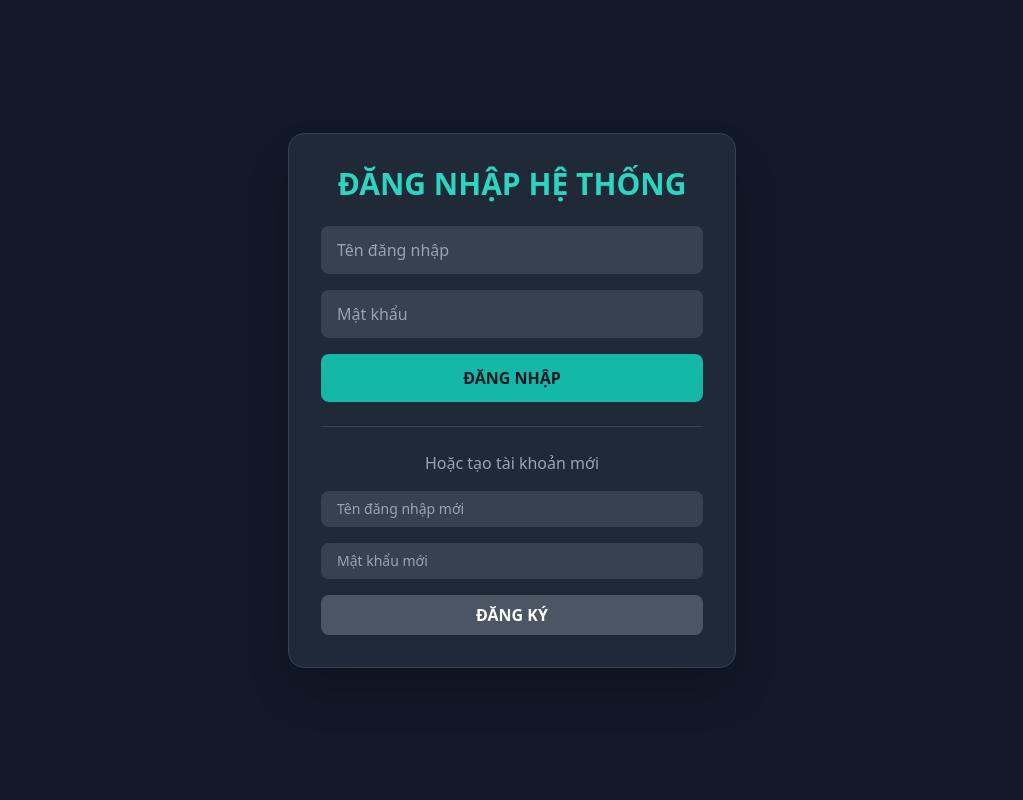
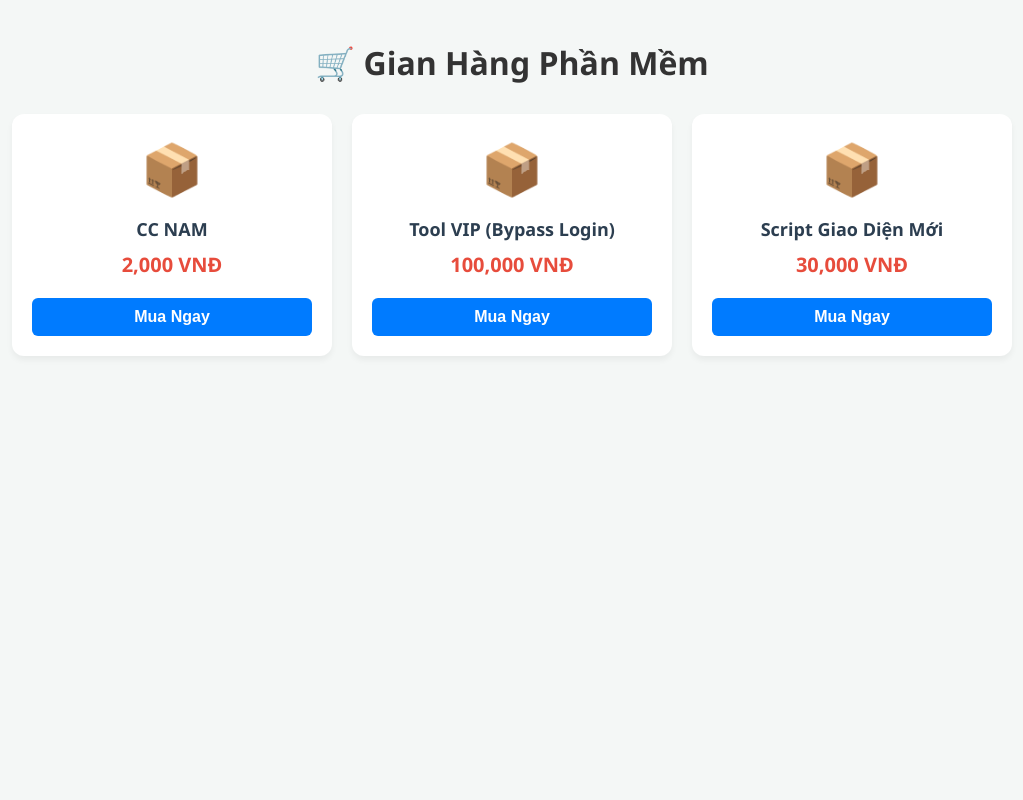
Before and after one commit to legiakhanhdz2011-stack/shop-tool, a FastAPI app: page / in a window 1280 px wide. Shown: the whole page, without its empty margins (128-1151 px from the left). Run offline with FastAPI, Linux system fonts and the light colour scheme; some libraries are stand-ins or nearby versions.

Commit message:
Update index.html

```diff
--- a/templates/index.html
+++ b/templates/index.html
@@ -3,106 +3,149 @@
 <head>
     <meta charset="UTF-8">
     <meta name="viewport" content="width=device-width, initial-scale=1.0">
-    <title>Premium Tool Shop</title>
-    <!-- Tích hợp Tailwind CSS để giao diện đẹp lung linh -->
-    <script src="https://cdn.tailwindcss.com"></script>
+    <title>Cửa Hàng Tool Tự Động</title>
+    <style>
+        body { font-family: 'Segoe UI', Tahoma, Geneva, Verdana, sans-serif; background: #f4f7f6; margin: 0; padding: 20px; }
+        h1 { text-align: center; color: #333; margin-bottom: 30px; }
+
+        /* Kệ hàng (Grid Layout) */
+        .store-grid { display: grid; grid-template-columns: repeat(auto-fill, minmax(250px, 1fr)); gap: 20px; max-width: 1000px; margin: 0 auto; }
+        .product-card { background: white; padding: 20px; border-radius: 12px; box-shadow: 0 4px 6px rgba(0,0,0,0.05); text-align: center; transition: transform 0.2s; }
+        .product-card:hover { transform: translateY(-5px); box-shadow: 0 8px 15px rgba(0,0,0,0.1); }
+        .product-icon { font-size: 50px; margin-bottom: 15px; }
+        .product-name { font-size: 18px; font-weight: bold; color: #2c3e50; margin-bottom: 10px; }
+        .product-price { color: #e74c3c; font-size: 20px; font-weight: bold; margin-bottom: 20px; }
+        .btn-buy { background: #007bff; color: white; border: none; padding: 10px 20px; border-radius: 6px; font-size: 16px; cursor: pointer; width: 100%; font-weight: bold; }
+        .btn-buy:hover { background: #0056b3; }
+
+        /* Popup Thanh Toán (Modal) */
+        .modal-overlay { display: none; position: fixed; top: 0; left: 0; width: 100%; height: 100%; background: rgba(0,0,0,0.6); justify-content: center; align-items: center; z-index: 1000; }
+        .modal-content { background: white; padding: 30px; border-radius: 12px; width: 90%; max-width: 350px; text-align: center; position: relative; }
+        .close-btn { position: absolute; top: 10px; right: 15px; font-size: 24px; cursor: pointer; color: #888; }
+        .qr-image { width: 100%; border-radius: 10px; border: 2px solid #eee; margin: 15px 0; }
+        #modal-msg { margin-top: 15px; font-weight: bold; }
+    </style>
 </head>
-<body class="bg-gray-900 text-white font-sans min-h-screen flex flex-col items-center justify-center p-4">
+<body>
 
-    <!-- PHẦN 1: NẾU CHƯA ĐĂNG NHẬP (HIỆN FORM ĐĂNG KÝ / ĐĂNG NHẬP) -->
-    {% if not username %}
-    <div class="bg-gray-800 p-8 rounded-2xl shadow-2xl w-full max-w-md border border-gray-700">
-        <h1 class="text-3xl font-bold text-center text-teal-400 mb-6">ĐĂNG NHẬP HỆ THỐNG</h1>
+    <h1>🛒 Gian Hàng Phần Mềm</h1>
 
-        <!-- Form Đăng Nhập -->
-        <form action="/login" method="POST" class="space-y-4">
-            <input type="text" name="username" placeholder="Tên đăng nhập" required
-                   class="w-full px-4 py-3 bg-gray-700 rounded-lg focus:outline-none focus:ring-2 focus:ring-teal-400">
-            <input type="password" name="password" placeholder="Mật khẩu" required
-                   class="w-full px-4 py-3 bg-gray-700 rounded-lg focus:outline-none focus:ring-2 focus:ring-teal-400">
-            <button type="submit" class="w-full py-3 bg-teal-500 hover:bg-teal-400 text-gray-900 font-bold rounded-lg transition duration-300">
-                ĐĂNG NHẬP
-            </button>
-        </form>
+    <div class="store-grid">
+        {% for pid, item in products.items() %}
+        <div class="product-card">
+            <div class="product-icon">📦</div>
+            <div class="product-name">{{ item.name }}</div>
+            <div class="product-price">{{ "{:,.0f}".format(item.price) }} VNĐ</div>
+            <button class="btn-buy" onclick="openPayment('{{ pid }}', {{ item.price }}, '{{ item.name }}')">Mua Ngay</button>
+        </div>
+        {% endfor %}
+    </div>
 
-        <div class="mt-6 border-t border-gray-700 pt-6">
-            <h2 class="text-center text-gray-400 mb-4">Hoặc tạo tài khoản mới</h2>
-            <!-- Form Đăng Ký -->
-            <form action="/register" method="POST" class="space-y-4">
-                <input type="text" name="username" placeholder="Tên đăng nhập mới" required
-                       class="w-full px-4 py-2 bg-gray-700 rounded-lg text-sm">
-                <input type="password" name="password" placeholder="Mật khẩu mới" required
-                       class="w-full px-4 py-2 bg-gray-700 rounded-lg text-sm">
-                <button type="submit" class="w-full py-2 bg-gray-600 hover:bg-gray-500 font-bold rounded-lg transition duration-300">
-                    ĐĂNG KÝ
-                </button>
-            </form>
-        </div>
-    </div>
-    {% endif %}
+    <div class="modal-overlay" id="paymentModal">
+        <div class="modal-content">
+            <span class="close-btn" onclick="closeModal()">×</span>
+            <h3 id="modal-title">Thanh Toán</h3>
+            <p style="color: #666; font-size: 14px;">Mã đơn: <b id="display-order-id" style="color: black;"></b></p>
 
-    <!-- PHẦN 2: NẾU ĐÃ ĐĂNG NHẬP (HIỆN SHOP MUA HÀNG) -->
-    {% if username %}
-    <div class="w-full max-w-4xl">
-        <!-- Thanh điều hướng -->
-        <div class="flex justify-between items-center bg-gray-800 p-4 rounded-xl shadow-lg mb-8 border border-gray-700">
-            <h2 class="text-xl font-bold text-teal-400">Xin chào, {{ username }}! 🖐</h2>
-            <a href="/logout" class="px-4 py-2 bg-red-500 hover:bg-red-600 text-white font-bold rounded-lg transition">Đăng Xuất</a>
-        </div>
+            <img id="qr-code" class="qr-image" src="" alt="Mã QR">
 
-        <!-- Sản phẩm -->
-        <div class="bg-gray-800 rounded-2xl overflow-hidden shadow-2xl border border-gray-700 text-center p-8">
-            <div class="text-6xl mb-4">🚀</div>
-            <h3 class="text-3xl font-bold mb-2">Tool VIP System Mod</h3>
-            <p class="text-gray-400 mb-6">Phần mềm can thiệp hệ thống tự động hóa cực mạnh.</p>
-            <div class="text-4xl font-extrabold text-teal-400 mb-8">2.000 VNĐ</div>
+            <p style="font-size: 13px; color: #555;">Mở app ngân hàng quét mã. Cửa sổ sẽ tự tải file sau khi chuyển thành công.</p>
 
-            <!-- Nút mua hàng -->
-            <button onclick="muaHang()" id="btn-mua"
-                    class="px-10 py-4 bg-teal-500 hover:bg-teal-400 text-gray-900 font-bold text-xl rounded-full shadow-[0_0_15px_rgba(20,184,166,0.5)] transition-all transform hover:scale-105">
-                MUA NGAY / TẢI XUỐNG
-            </button>
-
-            <!-- Khu vực hiện mã thanh toán -->
-            <div id="khu-vuc-thanh-toan" class="hidden mt-8 p-6 bg-gray-900 rounded-xl border border-dashed border-teal-500">
-                <h4 class="text-lg text-gray-300">Vui lòng chuyển đúng <b class="text-teal-400">2.000đ</b> với nội dung:</h4>
-                <div id="ma-don-hang" class="text-4xl font-bold text-yellow-400 my-4 tracking-widest">ĐANG TẠO...</div>
-                <div class="flex items-center justify-center space-x-2 text-gray-400">
-                    <svg class="animate-spin h-5 w-5 text-teal-500" xmlns="http://www.w3.org/2000/svg" fill="none" viewBox="0 0 24 24"><circle class="opacity-25" cx="12" cy="12" r="10" stroke="currentColor" stroke-width="4"></circle><path class="opacity-75" fill="currentColor" d="M4 12a8 8 0 018-8V0C5.373 0 0 5.373 0 12h4zm2 5.291A7.962 7.962 0 014 12H0c0 3.042 1.135 5.824 3 7.938l3-2.647z"></path></svg>
-                    <span>Hệ thống đang chờ tiền vào... Không tắt trang này!</span>
-                </div>
-            </div>
+            <div id="modal-msg"></div>
         </div>
     </div>
 
-    <!-- Script xử lý mua hàng -->
     <script>
-        async function muaHang() {
-            document.getElementById('btn-mua').style.display = 'none';
-            document.getElementById('khu-vuc-thanh-toan').style.display = 'block';
+        let currentOrderId = "";
+        let autoCheckInterval; // Biến lưu vòng lặp kiểm tra
 
-            // Gọi API tạo đơn hàng mới
-            const res = await fetch('/create-order', { method: 'POST' });
-            const data = await res.json();
-            const order_id = data.order_id;
+        async function openPayment(productId, price, productName) {
+            // 1. Tạo một mã đơn hàng ngẫu nhiên (Ví dụ: DH8492)
+            currentOrderId = "DH" + Math.floor(1000 + Math.random() * 9000);
 
-            // Hiển thị mã đơn lên web
-            document.getElementById('ma-don-hang').innerText = order_id;
+            // 2. Báo cho Backend biết khách vừa tạo đơn
+            await fetch('/create-order', {
+                method: 'POST',
+                headers: {'Content-Type': 'application/json'},
+                body: JSON.stringify({ order_id: currentOrderId, product_id: productId })
+            });
 
-            // Bắt đầu vòng lặp kiểm tra trạng thái
-            let kiemTra = setInterval(async () => {
-                const checkRes = await fetch('/api/check-status/' + order_id);
-                const statusData = await checkRes.json();
+            // 3. Cập nhật thông tin lên cửa sổ Popup
+            document.getElementById('modal-title').innerText = productName;
+            document.getElementById('display-order-id').innerText = currentOrderId;
 
-                if (statusData.status === 'success') {
-                    clearInterval(kiemTra);
-                    alert("✅ Thanh toán thành công! Bấm OK để tải file xuống.");
-                    window.location.href = statusData.file_url;
+            // Hiệu ứng đang chờ thanh toán
+            const msgDiv = document.getElementById('modal-msg');
+            msgDiv.innerText = "⏳ Hệ thống đang tự động check...";
+            msgDiv.style.color = "#f39c12";
+
+            // 4. CHÚ Ý: NHỚ THAY 'MB-0123456789' BẰNG STK CỦA BẠN NHÉ
+            // Cú pháp chuẩn: TÊN_VIẾT_TẮT_BANK-SỐ_TÀI_KHOẢN (Ví dụ: VCB-0123456789)
+            const bankAccount = "MB-63498066778899";
+            const qrUrl = `https://img.vietqr.io/image/${bankAccount}-compact2.png?amount=${price}&addInfo=${currentOrderId}`;
+            document.getElementById('qr-code').src = qrUrl;
+
+            // Hiển thị Popup
+            document.getElementById('paymentModal').style.display = 'flex';
+
+            // BẮT ĐẦU TỰ ĐỘNG KIỂM TRA MỖI 3 GIÂY (3000ms)
+            if(autoCheckInterval) clearInterval(autoCheckInterval);
+            autoCheckInterval = setInterval(autoCheckPayment, 3000);
+        }
+
+        function closeModal() {
+            document.getElementById('paymentModal').style.display = 'none';
+            // Hủy vòng lặp kiểm tra nếu khách chủ động đóng cửa sổ
+            if(autoCheckInterval) clearInterval(autoCheckInterval);
+        }
+
+        // Hàm điệp viên: tự động hỏi Server liên tục
+        async function autoCheckPayment() {
+            try {
+                const response = await fetch(`/api/check-status/${currentOrderId}`);
+                const data = await response.json();
+
+                // Nếu Server báo đã trả tiền -> Tự động nhả file
+                if (data.status === "paid") {
+                    clearInterval(autoCheckInterval); // Dừng vòng lặp kiểm tra lập tức
+
+                    const msgDiv = document.getElementById('modal-msg');
+                    msgDiv.innerText = "✅ Đã nhận tiền! Đang tự động tải file...";
+                    msgDiv.style.color = "#28a745";
+
+                    // Gọi hàm lấy file
+                    executeDownload();
                 }
-            }, 3000); // Cứ 3 giây check 1 lần
+            } catch (error) {
+                console.log("Đang thử lại kết nối...");
+            }
+        }
+
+        // Hàm thực thi tải file ẩn
+        async function executeDownload() {
+            try {
+                const response = await fetch(`/download/${currentOrderId}`);
+                if (response.ok) {
+                    const blob = await response.blob();
+                    const url = window.URL.createObjectURL(blob);
+                    const a = document.createElement('a');
+                    a.href = url;
+
+                    // Lấy tên file từ Header do Backend trả về
+                    const disposition = response.headers.get('Content-Disposition');
+                    const filename = disposition ? disposition.split('filename=')[1].replace(/"/g, '') : "downloaded_file";
+                    a.download = filename;
+
+                    document.body.appendChild(a);
+                    a.click();
+
+                    // Đóng popup sau 3 giây để màn hình sạch sẽ
+                    setTimeout(closeModal, 3000);
+                }
+            } catch (error) {
+                document.getElementById('modal-msg').innerText = "Lỗi khi tải file.";
+            }
         }
     </script>
-    {% endif %}
-
 </body>
 </html>
```
